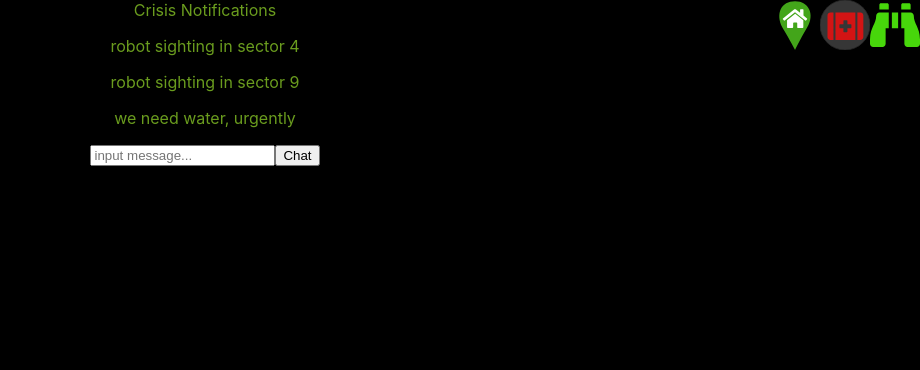
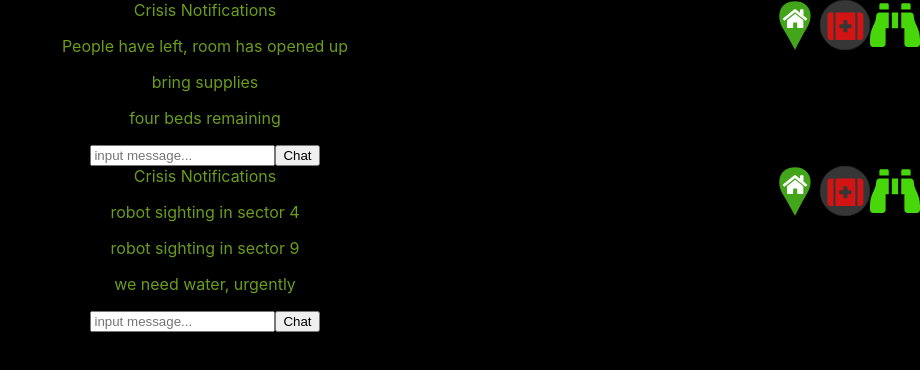
Before and after one commit to GavinCallander/safehouse, a React (Create React App) app: page /chat in a window 1280 px wide. Shown: the top 370 px of the page, without its empty margins (360-1280 px from the left). Built offline with nearby package versions, Linux system fonts and the light colour scheme.

Commit message:
links completed

```diff
--- a/src/App.jsx
+++ b/src/App.jsx
@@ -1,7 +1,8 @@
 import React, { Component } from 'react';
 import './App.css';
 import HomePage from './HomePage';
-import Chat from './Chat';
+import Chat1 from './Chat1';
+import Chat2 from './Chat2';
 import { BrowserRouter, Route, Link} from 'react-router-dom';
 import SafehouseOne from './SafehouseOne';
 import SafehouseTwo from './SafehouseTwo';
@@ -20,7 +21,10 @@ class App extends Component {
         render = { () => <HomePage /> } />
 
         <Route path='/chat'
-        render = { () => <Chat /> } />
+        render = { () => <Chat1 /> } />
+
+<Route path='/chat'
+        render = { () => <Chat2 /> } />
 
         <Route path='/House1'
         render = { () => <SafehouseOne /> } />
--- /dev/null
+++ b/src/Chat1.jsx
@@ -0,0 +1,58 @@
+import React, { Component } from 'react';
+import MenuBar from './MenuBar';
+
+class Chat extends Component {
+    constructor(props) {
+        super(props)
+        this.state = {
+            chatBody: [ 'People have left, room has opened up',
+                        'bring supplies',
+                        'four beds remaining'],
+            chatLoader: ''
+        }
+    }
+    chatSubmit = (e) => {
+        e.preventDefault()
+        console.log(this.state.chatLoader)
+        let chatThing = this.state.chatBody.slice()
+        chatThing.push(this.state.chatLoader)
+        this.setState({
+            chatBody: chatThing, chatLoader: ''
+        })
+        console.log(this.state.chatBody)
+    }
+
+    handleChange = (e) => {
+        let chatLoader = e.target.value
+        this.setState({
+            chatLoader: chatLoader
+        })
+    }
+
+    render() {
+        let chatFeed = this.state.chatBody.map((message, index) => {
+            return <p key={index}>{message}</p>
+        })
+        return (
+            <section className='container'>
+            <section className='Chat'>
+            <header>Crisis Notifications</header>
+                <div className="Chat">
+                    {chatFeed}
+                </div>
+                <div className="chatform">
+                    <form>
+                        <input type="text" name="chat" placeholder="input message..." onChange={this.handleChange} value={this.state.chatLoader} />
+                        <button type="submit" onClick={this.chatSubmit}>Chat</button>
+                    </form>
+                </div>
+            </section>
+
+                <MenuBar />
+
+            </section>
+        )
+    }
+}
+
+export default Chat;
--- a/src/MapBox.jsx
+++ b/src/MapBox.jsx
@@ -84,22 +84,26 @@ class MapBox extends Component {
                     <Marker
                         coordinates = {[this.state.safehouse1.lon, this.state.safehouse1.lat]}
                         anchor = 'bottom'>
+                        <a href='./SafehouseOne'>
                         <img
                             alt = 'marker'
                             src = {HouseMap}
                             width = '50px'
                             height = '50px'
                             />
+                            </a>
                     </Marker>
                     <Marker
                         coordinates = {[this.state.safehouse2.lon, this.state.safehouse2.lat]}
                         anchor = 'bottom'>
+                        <a href='./SafehouseTwo'>
                         <img
                             alt = 'marker'
                             src = {HouseMap}
                             width = '50px'
                             height = '50px'
                             />
+                            </a>
                     </Marker>
                     {safehouses}
                 </Map>
```
Also changed, not shown: src/Chat2.jsx (renamed from src/Chat.jsx).
